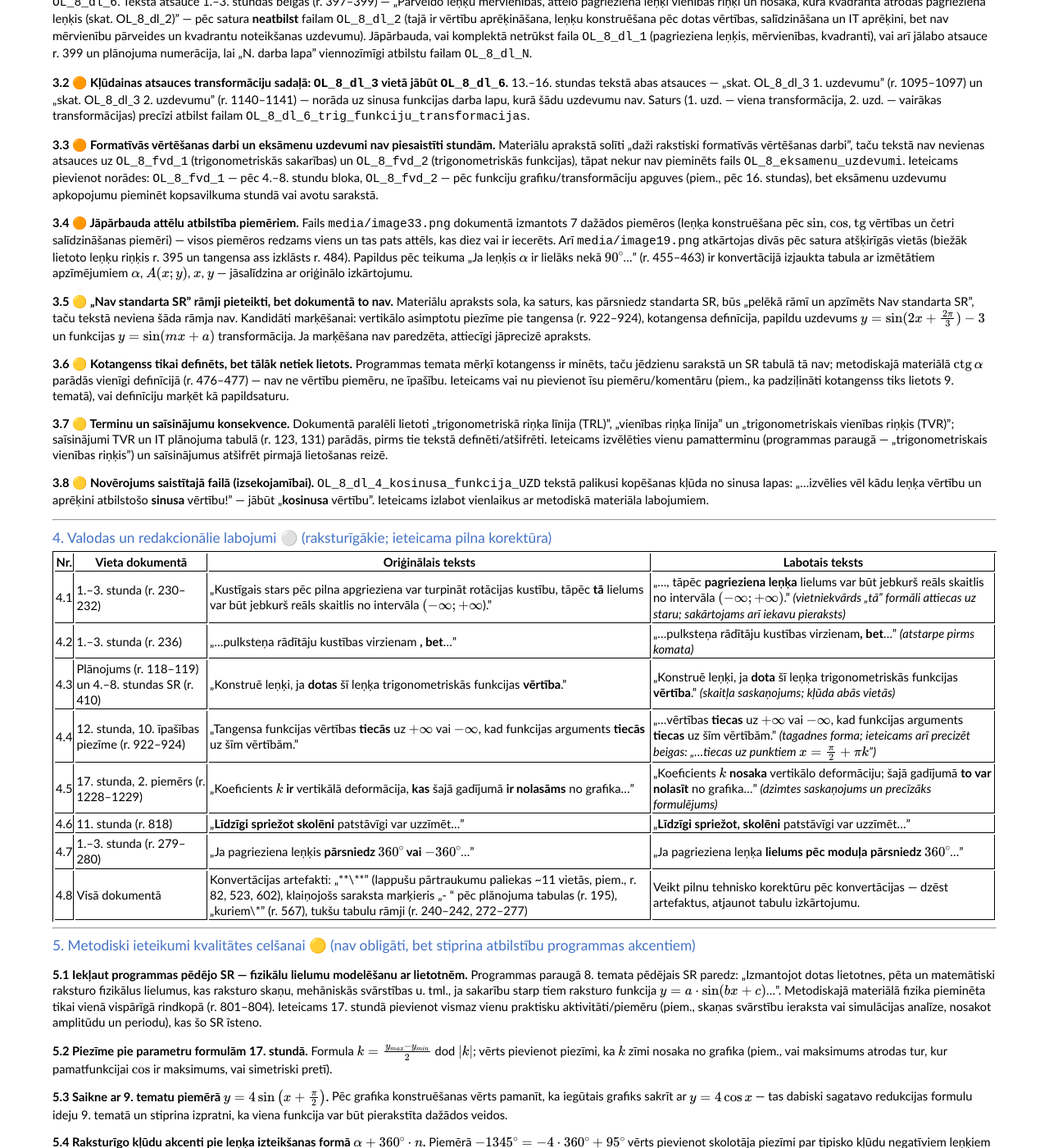
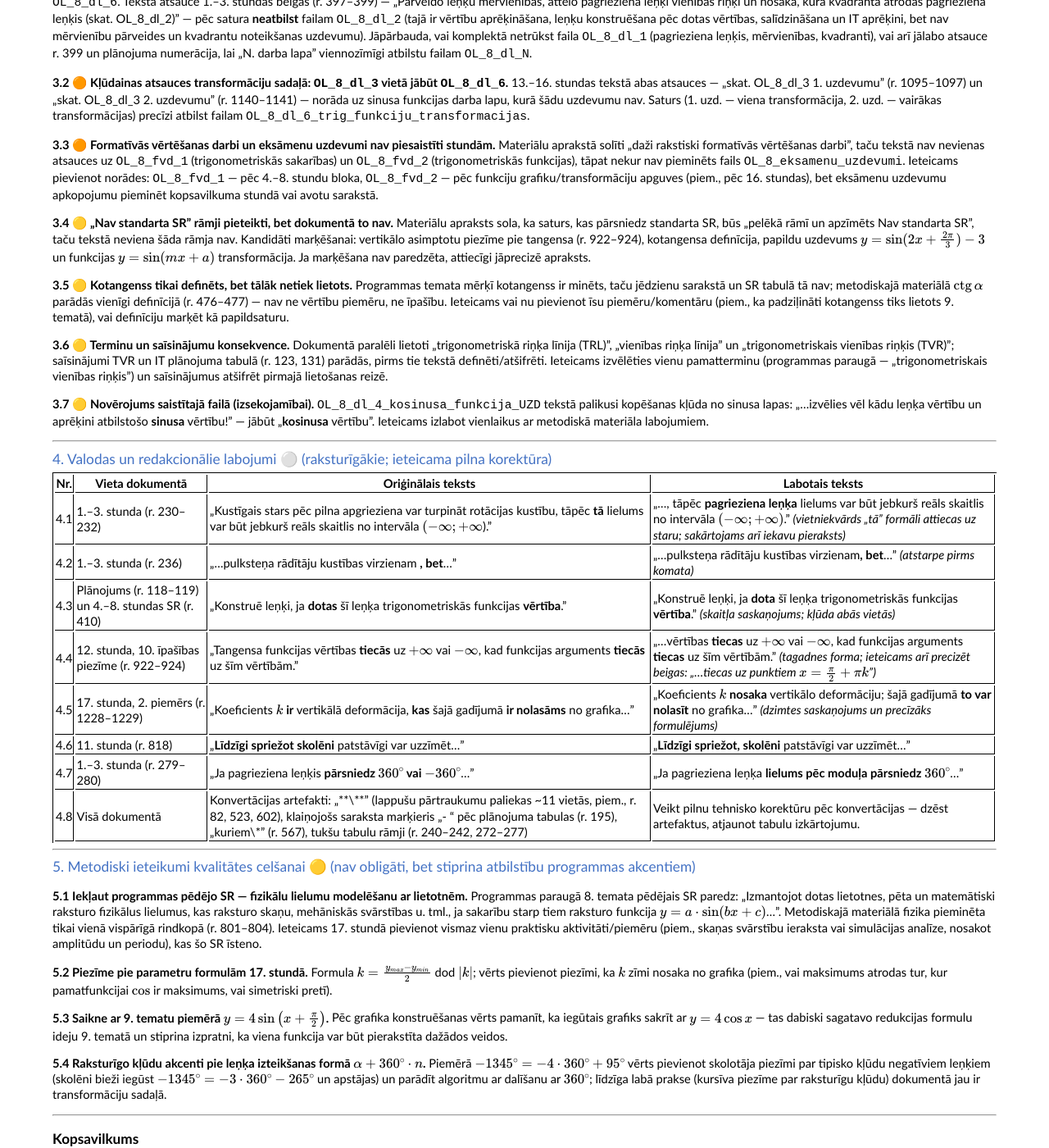
Before and after one commit to kapsitis/programma-ol-10, a Jekyll site: the page built from docs/OL__metodiskie/ieteikumi_OL_8_metodiskais.md, in a window 1280 px wide and 1400 px high, scrolled down 1775 px. Shown: the whole window at 82% size. Built offline with Jekyll 4.4.1, drawn with Linux system fonts in a browser that asks for light colours; some of the changed text lies outside the part shown.

Commit message:
md improvements

```diff
--- a/docs/OL__metodiskie/ieteikumi_OL_8_metodiskais.md
+++ b/docs/OL__metodiskie/ieteikumi_OL_8_metodiskais.md
@@ -59,15 +59,13 @@ Visual Studio Code vai Notepad++.
 
 **3.3 🟠 Formatīvās vērtēšanas darbi un eksāmenu uzdevumi nav piesaistīti stundām.** Materiālu aprakstā solīti „daži rakstiski formatīvās vērtēšanas darbi", taču tekstā nav nevienas atsauces uz `OL_8_fvd_1` (trigonometriskās sakarības) un `OL_8_fvd_2` (trigonometriskās funkcijas), tāpat nekur nav pieminēts fails `OL_8_eksamenu_uzdevumi`. Ieteicams pievienot norādes: `OL_8_fvd_1` — pēc 4.–8. stundu bloka, `OL_8_fvd_2` — pēc funkciju grafiku/transformāciju apguves (piem., pēc 16. stundas), bet eksāmenu uzdevumu apkopojumu pieminēt kopsavilkuma stundā vai avotu sarakstā.
 
-**3.4 🟠 Jāpārbauda attēlu atbilstība piemēriem.** Fails `media/image33.png` dokumentā izmantots 7 dažādos piemēros (leņķa konstruēšana pēc $\sin$, $\cos$, $\mathrm{tg}$ vērtības un četri salīdzināšanas piemēri) — visos piemēros redzams viens un tas pats attēls, kas diez vai ir iecerēts. Arī `media/image19.png` atkārtojas divās pēc satura atšķirīgās vietās (biežāk lietoto leņķu riņķis r. 395 un tangensa ass izklāsts r. 484). Papildus pēc teikuma „Ja leņķis $\alpha$ ir lielāks nekā $90^\circ$…" (r. 455–463) ir konvertācijā izjaukta tabula ar izmētātiem apzīmējumiem $\alpha$, $A(x;y)$, $x$, $y$ — jāsalīdzina ar oriģinālo izkārtojumu.
+**3.4 🟡 „Nav standarta SR" rāmji pieteikti, bet dokumentā to nav.** Materiālu apraksts sola, ka saturs, kas pārsniedz standarta SR, būs „pelēkā rāmī un apzīmēts Nav standarta SR", taču tekstā neviena šāda rāmja nav. Kandidāti marķēšanai: vertikālo asimptotu piezīme pie tangensa (r. 922–924), kotangensa definīcija, papildu uzdevums $y=\sin(2x+\frac{2\pi}{3})-3$ un funkcijas $y=\sin(mx+a)$ transformācija. Ja marķēšana nav paredzēta, attiecīgi jāprecizē apraksts.
 
-**3.5 🟡 „Nav standarta SR" rāmji pieteikti, bet dokumentā to nav.** Materiālu apraksts sola, ka saturs, kas pārsniedz standarta SR, būs „pelēkā rāmī un apzīmēts Nav standarta SR", taču tekstā neviena šāda rāmja nav. Kandidāti marķēšanai: vertikālo asimptotu piezīme pie tangensa (r. 922–924), kotangensa definīcija, papildu uzdevums $y=\sin(2x+\frac{2\pi}{3})-3$ un funkcijas $y=\sin(mx+a)$ transformācija. Ja marķēšana nav paredzēta, attiecīgi jāprecizē apraksts.
+**3.5 🟡 Kotangenss tikai definēts, bet tālāk netiek lietots.** Programmas temata mērķī kotangenss ir minēts, taču jēdzienu sarakstā un SR tabulā tā nav; metodiskajā materiālā $\mathrm{ctg}\,\alpha$ parādās vienīgi definīcijā (r. 476–477) — nav ne vērtību piemēru, ne īpašību. Ieteicams vai nu pievienot īsu piemēru/komentāru (piem., ka padziļināti kotangenss tiks lietots 9. tematā), vai definīciju marķēt kā papildsaturu.
 
-**3.6 🟡 Kotangenss tikai definēts, bet tālāk netiek lietots.** Programmas temata mērķī kotangenss ir minēts, taču jēdzienu sarakstā un SR tabulā tā nav; metodiskajā materiālā $\mathrm{ctg}\,\alpha$ parādās vienīgi definīcijā (r. 476–477) — nav ne vērtību piemēru, ne īpašību. Ieteicams vai nu pievienot īsu piemēru/komentāru (piem., ka padziļināti kotangenss tiks lietots 9. tematā), vai definīciju marķēt kā papildsaturu.
+**3.6 🟡 Terminu un saīsinājumu konsekvence.** Dokumentā paralēli lietoti „trigonometriskā riņķa līnija (TRL)", „vienības riņķa līnija" un „trigonometriskais vienības riņķis (TVR)"; saīsinājumi TVR un IT plānojuma tabulā (r. 123, 131) parādās, pirms tie tekstā definēti/atšifrēti. Ieteicams izvēlēties vienu pamatterminu (programmas paraugā — „trigonometriskais vienības riņķis") un saīsinājumus atšifrēt pirmajā lietošanas reizē.
 
-**3.7 🟡 Terminu un saīsinājumu konsekvence.** Dokumentā paralēli lietoti „trigonometriskā riņķa līnija (TRL)", „vienības riņķa līnija" un „trigonometriskais vienības riņķis (TVR)"; saīsinājumi TVR un IT plānojuma tabulā (r. 123, 131) parādās, pirms tie tekstā definēti/atšifrēti. Ieteicams izvēlēties vienu pamatterminu (programmas paraugā — „trigonometriskais vienības riņķis") un saīsinājumus atšifrēt pirmajā lietošanas reizē.
-
-**3.8 🟡 Novērojums saistītajā failā (izsekojamībai).** `OL_8_dl_4_kosinusa_funkcija_UZD` tekstā palikusi kopēšanas kļūda no sinusa lapas: „…izvēlies vēl kādu leņķa vērtību un aprēķini atbilstošo **sinusa** vērtību!" — jābūt „**kosinusa** vērtību". Ieteicams izlabot vienlaikus ar metodiskā materiāla labojumiem.
+**3.7 🟡 Novērojums saistītajā failā (izsekojamībai).** `OL_8_dl_4_kosinusa_funkcija_UZD` tekstā palikusi kopēšanas kļūda no sinusa lapas: „…izvēlies vēl kādu leņķa vērtību un aprēķini atbilstošo **sinusa** vērtību!" — jābūt „**kosinusa** vērtību". Ieteicams izlabot vienlaikus ar metodiskā materiāla labojumiem.
 
 ---
 
@@ -104,4 +102,4 @@ Dokuments kopumā ir saturiski bagāts, labi strukturēts pa stundu grupām un a
 
 Pirms publiskošanas obligāti jānovērš 1. sadaļas matemātiskie labojumi — pārveidošanas virziena kļūda (1.1), skaitliskās kļūdas piemēros (1.2, 1.3), sinusoīdas pārneses virziens (1.4), deformācijas koeficienta „$k$ reizes / $\frac{1}{k}$ reizes" formulējumi transformāciju tabulā (1.5, 1.6) un amplitūdas definīcijas pretruna ar fizikas terminoloģiju (1.7) — kā arī jāsakārto atsauces uz darba lapām (3.1, 3.2), jo tās skolotāju noved pie nepareizā faila.
 
-Ieteicams arī papildināt tekstu ar norādēm uz formatīvās vērtēšanas darbiem un eksāmenu uzdevumu apkopojumu (3.3), pārbaudīt attēlu atbilstību pēc konvertācijas (3.4) un veikt pilnu redakcionālo korektūru (4. sadaļa).
+Ieteicams arī papildināt tekstu ar norādēm uz formatīvās vērtēšanas darbiem un eksāmenu uzdevumu apkopojumu (3.3) un veikt pilnu redakcionālo korektūru (4. sadaļa).
```
Also changed, not shown: docs/OL__metodiskie/atsauksme_pamatskolas_standarts.md (+1 -1 lines), docs/OL__metodiskie/ieteikumi_OL_10_metodiskais.md (+1 -1 lines).
